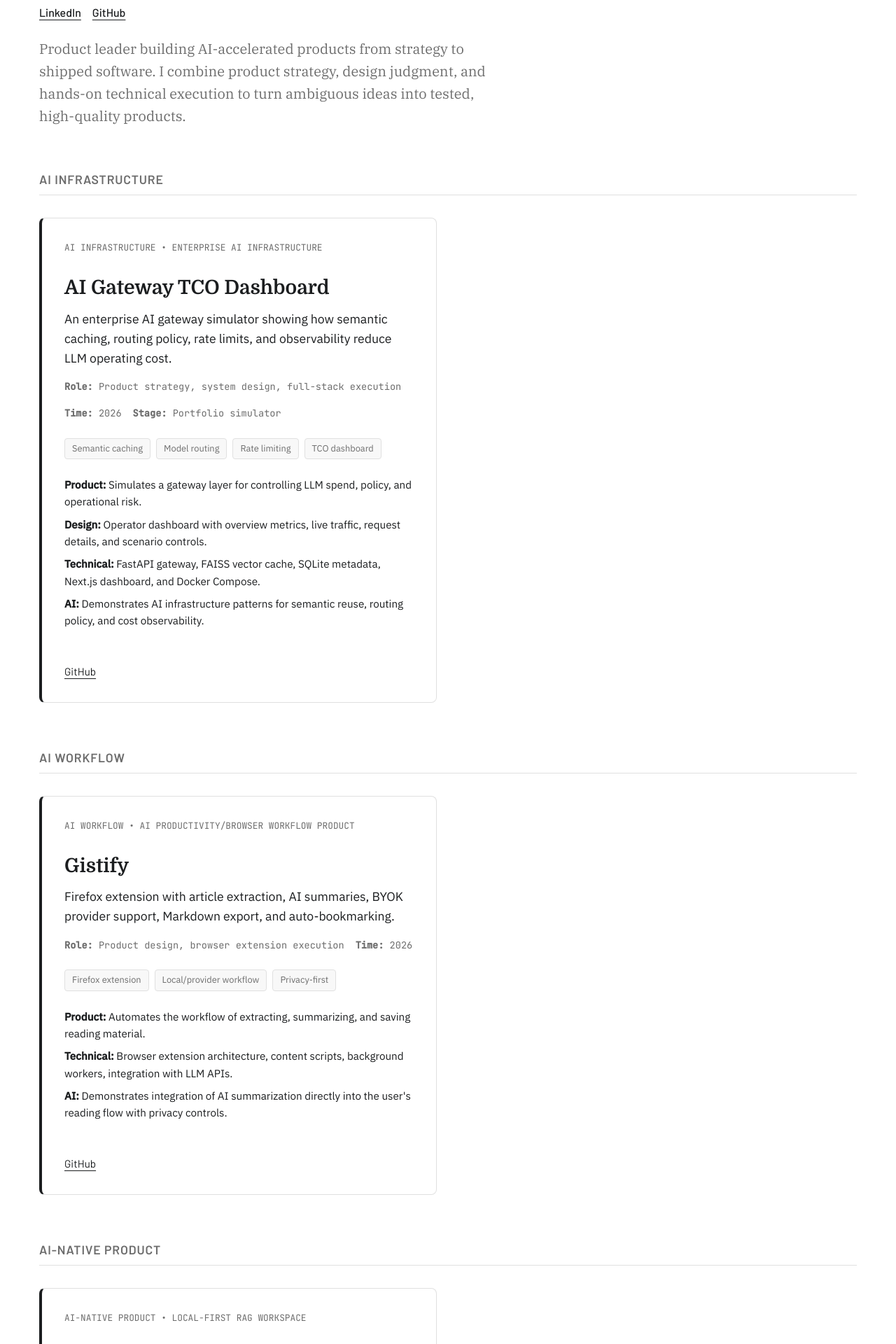
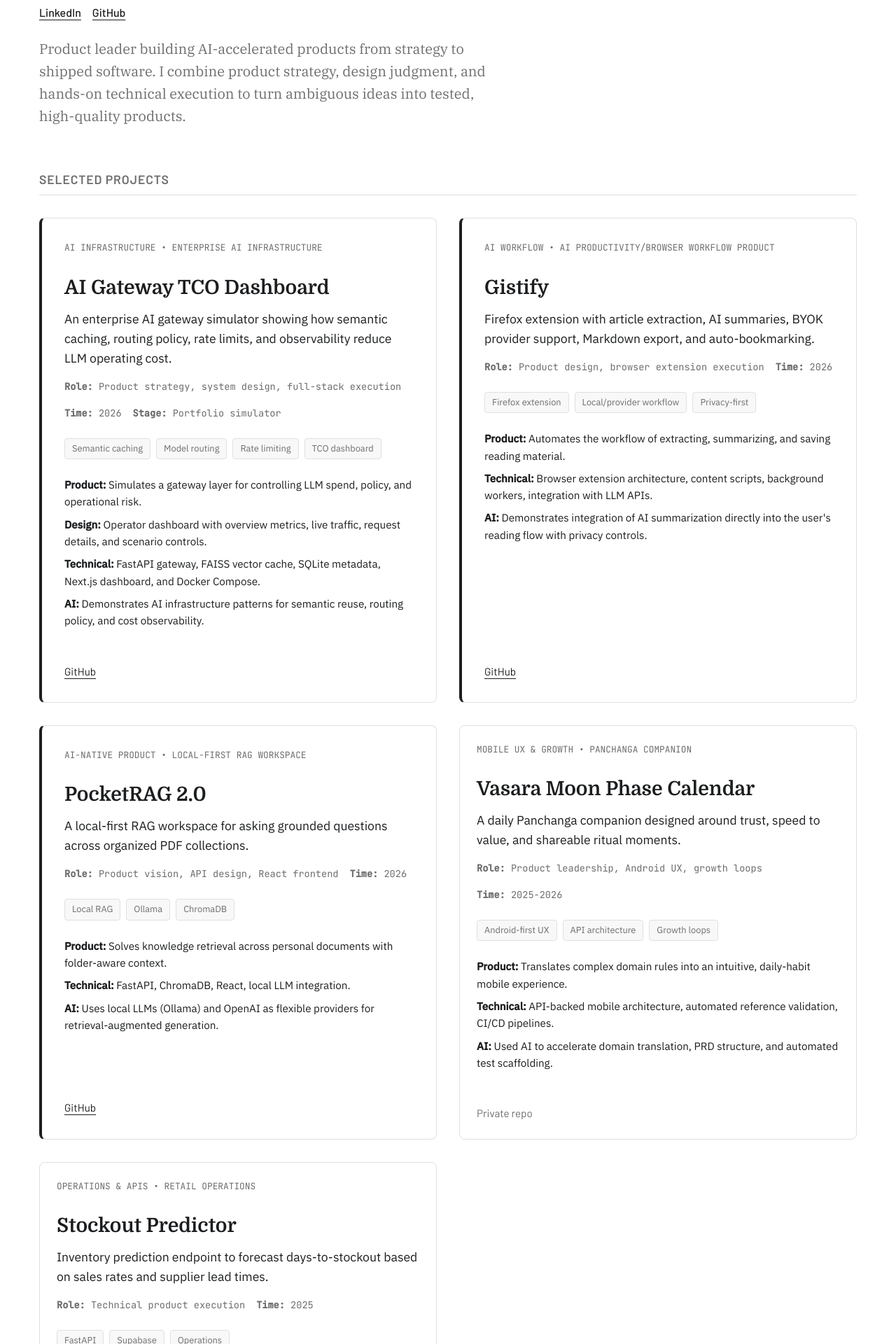
Before and after one commit to ProductAndCoffee/ProductAndCoffee.github.io, a Jekyll site: the page built from index.md, in a window 1280 px wide. Shown: the part 306-2226 px from the top of the page at 70% size. Built offline with Jekyll 4.4.1, drawn with Linux system fonts in a browser that asks for light colours; some of the changed text lies outside the part shown.

Commit message:
Show portfolio projects in two columns

```diff
--- a/index.md
+++ b/index.md
@@ -20,16 +20,12 @@ portfolio: true
 </div>
 
 {% assign visible_projects = site.data.portfolio_projects | where: "include_on_portfolio", true | sort: "rank" %}
-{% assign capabilities = visible_projects | map: "capability" | compact | uniq %}
 
-{% for capability in capabilities %}
-<section class="portfolio-capability-section">
-  <h2 class="portfolio-section-title">{{ capability }}</h2>
+<section class="portfolio-projects-section">
+  <h2 class="portfolio-section-title">Selected Projects</h2>
   <div class="portfolio-grid">
-    {% assign cap_projects = visible_projects | where: "capability", capability %}
-    {% for project in cap_projects %}
+    {% for project in visible_projects %}
       {% include portfolio-project-card.html project=project variant=project.status %}
     {% endfor %}
   </div>
 </section>
-{% endfor %}
--- a/public/css/portfolio.css
+++ b/public/css/portfolio.css
@@ -99,7 +99,7 @@ body.portfolio-page {
   font-weight: 500;
 }
 
-.portfolio-capability-section {
+.portfolio-projects-section {
   margin-bottom: 48px;
 }
 .portfolio-breadcrumb {
@@ -140,19 +140,17 @@ body.portfolio-page {
 /* Grid Layout */
 .portfolio-grid {
   display: grid;
-  grid-template-columns: repeat(12, 1fr);
+  grid-template-columns: repeat(2, minmax(0, 1fr));
   gap: 32px;
   margin-bottom: 64px;
 }
 
 .portfolio-card.variant-featured {
-  grid-column: span 6;
   display: flex;
   flex-direction: column;
 }
 
 .portfolio-card.variant-supporting {
-  grid-column: span 6;
   display: flex;
   flex-direction: column;
 }
@@ -285,9 +283,8 @@ body.portfolio-page {
 }
 
 @media (max-width: 1024px) {
-  .portfolio-card.variant-featured,
-  .portfolio-card.variant-supporting {
-    grid-column: span 6;
+  .portfolio-grid {
+    grid-template-columns: repeat(2, minmax(0, 1fr));
   }
 }
 
@@ -296,8 +293,7 @@ body.portfolio-page {
     padding: 0 24px;
   }
   .portfolio-grid {
-    display: flex;
-    flex-direction: column;
+    grid-template-columns: 1fr;
     gap: 24px;
   }
   .portfolio-title {
```
